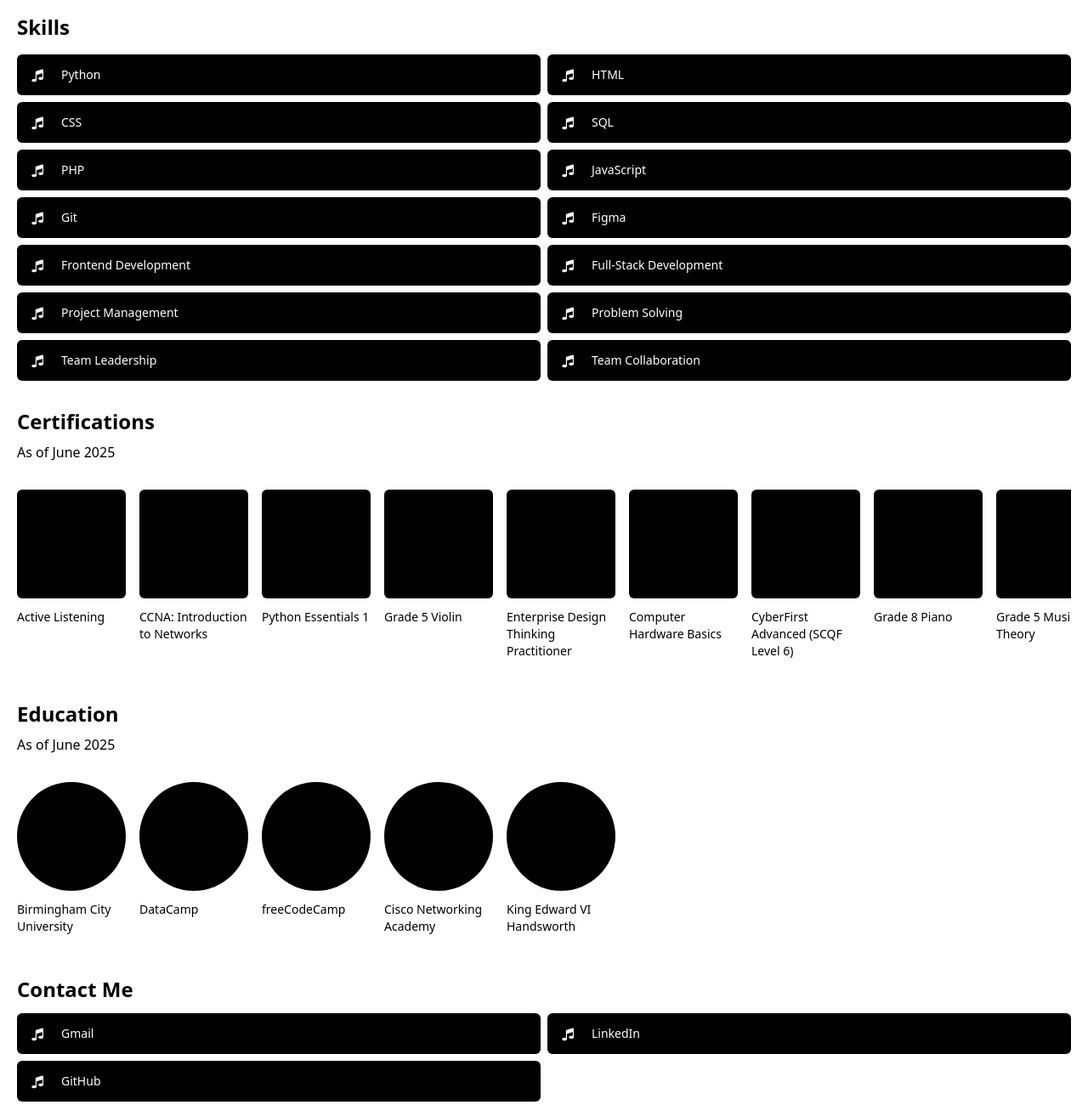
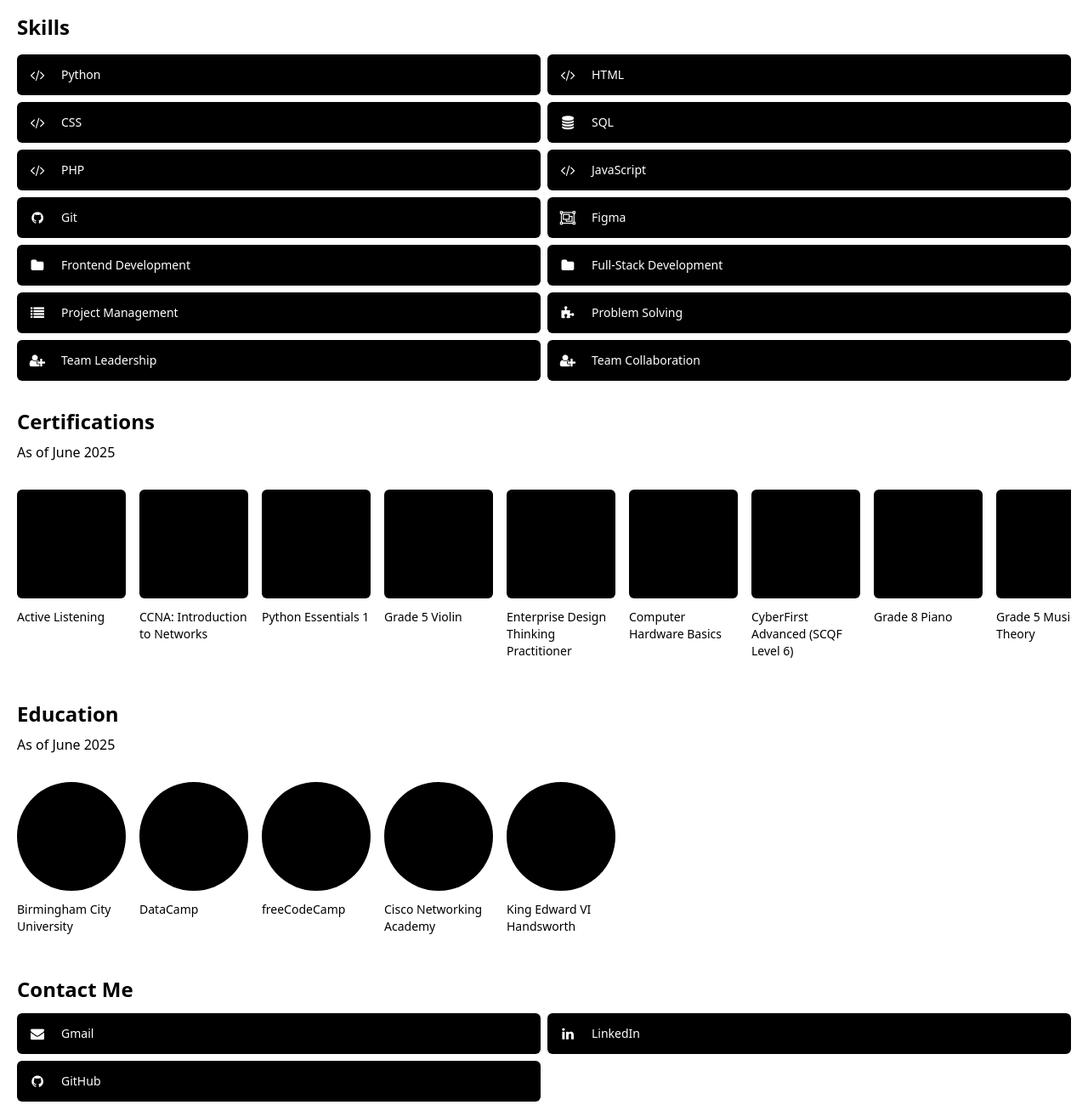
Before and after one commit to mars-rei/spotifyThemedPortfolio, a website: page tailwind_ver/src/index.html in a window 1280 px wide. Shown: the part 940-2240 px from the top of the page at 85% size. Drawn offline with Linux system fonts and the light colour scheme.

Commit message:
added icons to index

```diff
--- a/tailwind_ver/src/index.html
+++ b/tailwind_ver/src/index.html
@@ -103,49 +103,49 @@
         <div class="grid col-span-1 gap-y-2">
           <div class="flex-shrink-0 w-full py-2 bg-black rounded-md flex items-center gap-3 pl-2 pr-4">
             <div class="w-8 h-8 flex items-center justify-center">
-              <span class="fa fa-music text-white text-xs"></span>
+              <span class="fa fa-code text-white text-xs"></span>
             </div>
             <p class="text-sm text-white">Python</p>
           </div>
 
           <div class="flex-shrink-0 w-full py-2 bg-black rounded-md flex items-center gap-3 pl-2 pr-4">
             <div class="w-8 h-8 flex items-center justify-center">
-              <span class="fa fa-music text-white text-xs"></span>
+              <span class="fa fa-code text-white text-xs"></span>
             </div>
             <p class="text-sm text-white">CSS</p>
           </div>
 
           <div class="flex-shrink-0 w-full py-2 bg-black rounded-md flex items-center gap-3 pl-2 pr-4">
             <div class="w-8 h-8 flex items-center justify-center">
-              <span class="fa fa-music text-white text-xs"></span>
+              <span class="fa fa-code text-white text-xs"></span>
             </div>
             <p class="text-sm text-white">PHP</p>
           </div>
 
           <div class="flex-shrink-0 w-full py-2 bg-black rounded-md flex items-center gap-3 pl-2 pr-4">
             <div class="w-8 h-8 flex items-center justify-center">
-              <span class="fa fa-music text-white text-xs"></span>
+              <span class="fa fa-github text-white text-xs"></span>
             </div>
             <p class="text-sm text-white">Git</p>
           </div>
 
           <div class="flex-shrink-0 w-full py-2 bg-black rounded-md flex items-center gap-3 pl-2 pr-4">
             <div class="w-8 h-8 flex items-center justify-center">
-              <span class="fa fa-music text-white text-xs"></span>
+              <span class="fa fa-folder text-white text-xs"></span>
             </div>
             <p class="text-sm text-white">Frontend Development</p>
           </div>
 
           <div class="flex-shrink-0 w-full py-2 bg-black rounded-md flex items-center gap-3 pl-2 pr-4">
             <div class="w-8 h-8 flex items-center justify-center">
-              <span class="fa fa-music text-white text-xs"></span>
+              <span class="fa fa-list text-white text-xs"></span>
             </div>
             <p class="text-sm text-white">Project Management</p>
           </div>
 
           <div class="flex-shrink-0 w-full py-2 bg-black rounded-md flex items-center gap-3 pl-2 pr-4">
             <div class="w-8 h-8 flex items-center justify-center">
-              <span class="fa fa-music text-white text-xs"></span>
+              <span class="fa fa-user-plus text-white text-xs"></span>
             </div>
             <p class="text-sm text-white">Team Leadership</p>
           </div>
@@ -154,49 +154,49 @@
         <div class="grid col-span-1 gap-y-2">
           <div class="flex-shrink-0 w-full py-2 bg-black rounded-md flex items-center gap-3 pl-2 pr-4">
             <div class="w-8 h-8 flex items-center justify-center">
-              <span class="fa fa-music text-white text-xs"></span>
+              <span class="fa fa-code text-white text-xs"></span>
             </div>
             <p class="text-sm text-white">HTML</p>
           </div>
 
           <div class="flex-shrink-0 w-full py-2 bg-black rounded-md flex items-center gap-3 pl-2 pr-4">
             <div class="w-8 h-8 flex items-center justify-center">
-              <span class="fa fa-music text-white text-xs"></span>
+              <span class="fa fa-database text-white text-xs"></span>
             </div>
             <p class="text-sm text-white">SQL</p>
           </div>
 
           <div class="flex-shrink-0 w-full py-2 bg-black rounded-md flex items-center gap-3 pl-2 pr-4">
             <div class="w-8 h-8 flex items-center justify-center">
-              <span class="fa fa-music text-white text-xs"></span>
+              <span class="fa fa-code text-white text-xs"></span>
             </div>
             <p class="text-sm text-white">JavaScript</p>
           </div>
 
           <div class="flex-shrink-0 w-full py-2 bg-black rounded-md flex items-center gap-3 pl-2 pr-4">
             <div class="w-8 h-8 flex items-center justify-center">
-              <span class="fa fa-music text-white text-xs"></span>
+              <span class="fa fa-object-group text-white text-xs"></span>
             </div>
             <p class="text-sm text-white">Figma</p>
           </div>
 
           <div class="flex-shrink-0 w-full py-2 bg-black rounded-md flex items-center gap-3 pl-2 pr-4">
             <div class="w-8 h-8 flex items-center justify-center">
-              <span class="fa fa-music text-white text-xs"></span>
+              <span class="fa fa-folder text-white text-xs"></span>
             </div>
             <p class="text-sm text-white">Full-Stack Development</p>
           </div>
 
           <div class="flex-shrink-0 w-full py-2 bg-black rounded-md flex items-center gap-3 pl-2 pr-4">
             <div class="w-8 h-8 flex items-center justify-center">
-              <span class="fa fa-music text-white text-xs"></span>
+              <span class="fa fa-puzzle-piece text-white text-xs"></span>
             </div>
             <p class="text-sm text-white">Problem Solving</p>
           </div>
 
           <div class="flex-shrink-0 w-full py-2 bg-black rounded-md flex items-center gap-3 pl-2 pr-4">
             <div class="w-8 h-8 flex items-center justify-center">
-              <span class="fa fa-music text-white text-xs"></span>
+              <span class="fa fa-user-plus text-white text-xs"></span>
             </div>
             <p class="text-sm text-white">Team Collaboration</p>
           </div>
@@ -292,14 +292,14 @@
         <div class="grid col-span-1 gap-y-2">
           <div class="flex-shrink-0 w-full py-2 bg-black rounded-md flex items-center gap-3 pl-2 pr-4">
             <div class="w-8 h-8 flex items-center justify-center">
-              <span class="fa fa-music text-white text-xs"></span>
+              <span class="fa fa-envelope text-white text-xs"></span>
             </div>
             <p class="text-sm text-white">Gmail</p>
           </div>
 
           <div class="flex-shrink-0 w-full py-2 bg-black rounded-md flex items-center gap-3 pl-2 pr-4">
             <div class="w-8 h-8 flex items-center justify-center">
-              <span class="fa fa-music text-white text-xs"></span>
+              <span class="fa fa-github text-white text-xs"></span>
             </div>
             <p class="text-sm text-white">GitHub</p>
           </div>
@@ -308,7 +308,7 @@
         <div class="grid col-span-1 gap-y-2">
           <div class="flex-shrink-0 w-full py-2 bg-black rounded-md flex items-center gap-3 pl-2 pr-4">
             <div class="w-8 h-8 flex items-center justify-center">
-              <span class="fa fa-music text-white text-xs"></span>
+              <span class="fa fa-linkedin text-white text-xs"></span>
             </div>
             <p class="text-sm text-white">LinkedIn</p>
           </div>
```
